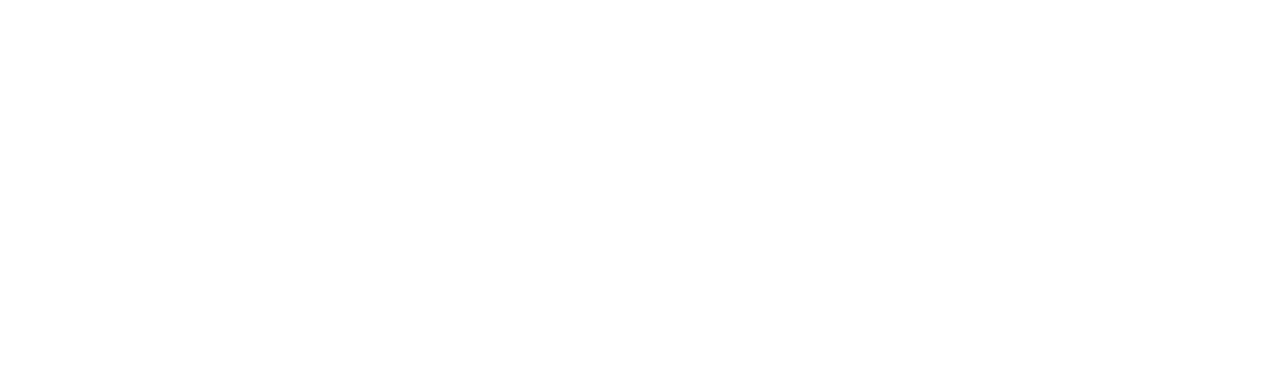
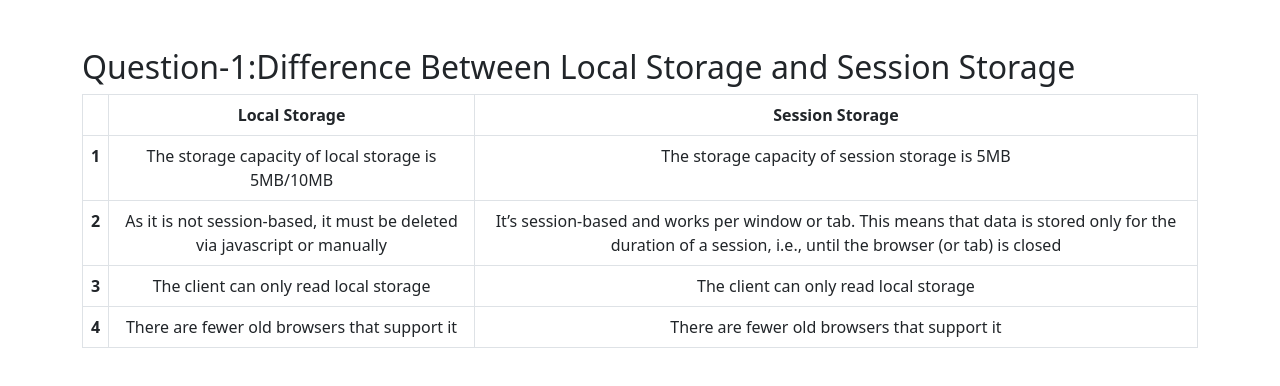
Before and after one commit to mustakimbellah/Speed-Monster, a plain HTML site: page blog.html in a window 1280 px wide. Drawn offline with nearby package versions, Linux system fonts and the light colour scheme.

Commit message:
question-1 added

```diff
--- a/blog.html
+++ b/blog.html
@@ -1,10 +1,70 @@
 <!DOCTYPE html>
 <html lang="en">
   <head>
-    <meta charset="UTF-8" />
-    <meta http-equiv="X-UA-Compatible" content="IE=edge" />
-    <meta name="viewport" content="width=device-width, initial-scale=1.0" />
+    <meta charset="utf-8" />
+    <meta name="viewport" content="width=device-width, initial-scale=1" />
     <title>Blog-part</title>
+    <link
+      href="https://cdn.jsdelivr.net/npm/bootstrap@5.2.1/dist/css/bootstrap.min.css"
+      rel="stylesheet"
+      integrity="sha384-iYQeCzEYFbKjA/T2uDLTpkwGzCiq6soy8tYaI1GyVh/UjpbCx/TYkiZhlZB6+fzT"
+      crossorigin="anonymous"
+    />
   </head>
-  <body></body>
+  <body>
+    <main class="container mt-5">
+      <section>
+        <div>
+          <h2>
+            Question-1:Difference Between Local Storage and Session Storage
+          </h2>
+        </div>
+        <div>
+          <table class="table table-bordered text-center">
+            <thead>
+              <tr>
+                <th scope="col"></th>
+                <th scope="col">Local Storage</th>
+                <th scope="col">Session Storage</th>
+              </tr>
+            </thead>
+            <tbody>
+              <tr>
+                <th scope="row">1</th>
+                <td>The storage capacity of local storage is 5MB/10MB</td>
+                <td>The storage capacity of session storage is 5MB</td>
+              </tr>
+              <tr>
+                <th scope="row">2</th>
+                <td>
+                  As it is not session-based, it must be deleted via javascript
+                  or manually
+                </td>
+                <td>
+                  It’s session-based and works per window or tab. This means
+                  that data is stored only for the duration of a session, i.e.,
+                  until the browser (or tab) is closed
+                </td>
+              </tr>
+              <tr>
+                <th scope="row">3</th>
+                <td>The client can only read local storage</td>
+                <td>The client can only read local storage</td>
+              </tr>
+              <tr>
+                <th scope="row">4</th>
+                <td>There are fewer old browsers that support it</td>
+                <td>There are fewer old browsers that support it</td>
+              </tr>
+            </tbody>
+          </table>
+        </div>
+      </section>
+    </main>
+    <script
+      src="https://cdn.jsdelivr.net/npm/bootstrap@5.2.1/dist/js/bootstrap.bundle.min.js"
+      integrity="sha384-u1OknCvxWvY5kfmNBILK2hRnQC3Pr17a+RTT6rIHI7NnikvbZlHgTPOOmMi466C8"
+      crossorigin="anonymous"
+    ></script>
+  </body>
 </html>
```
